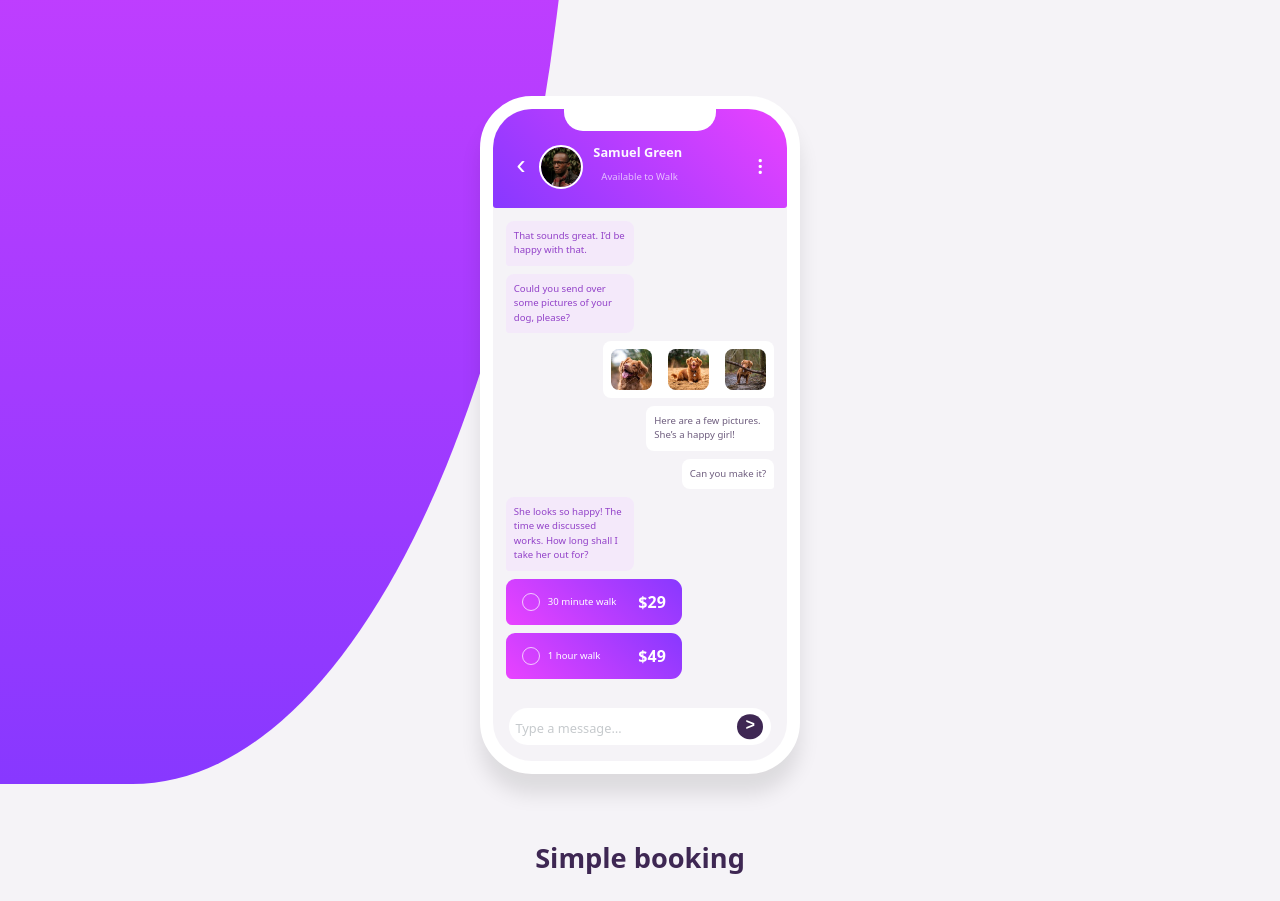
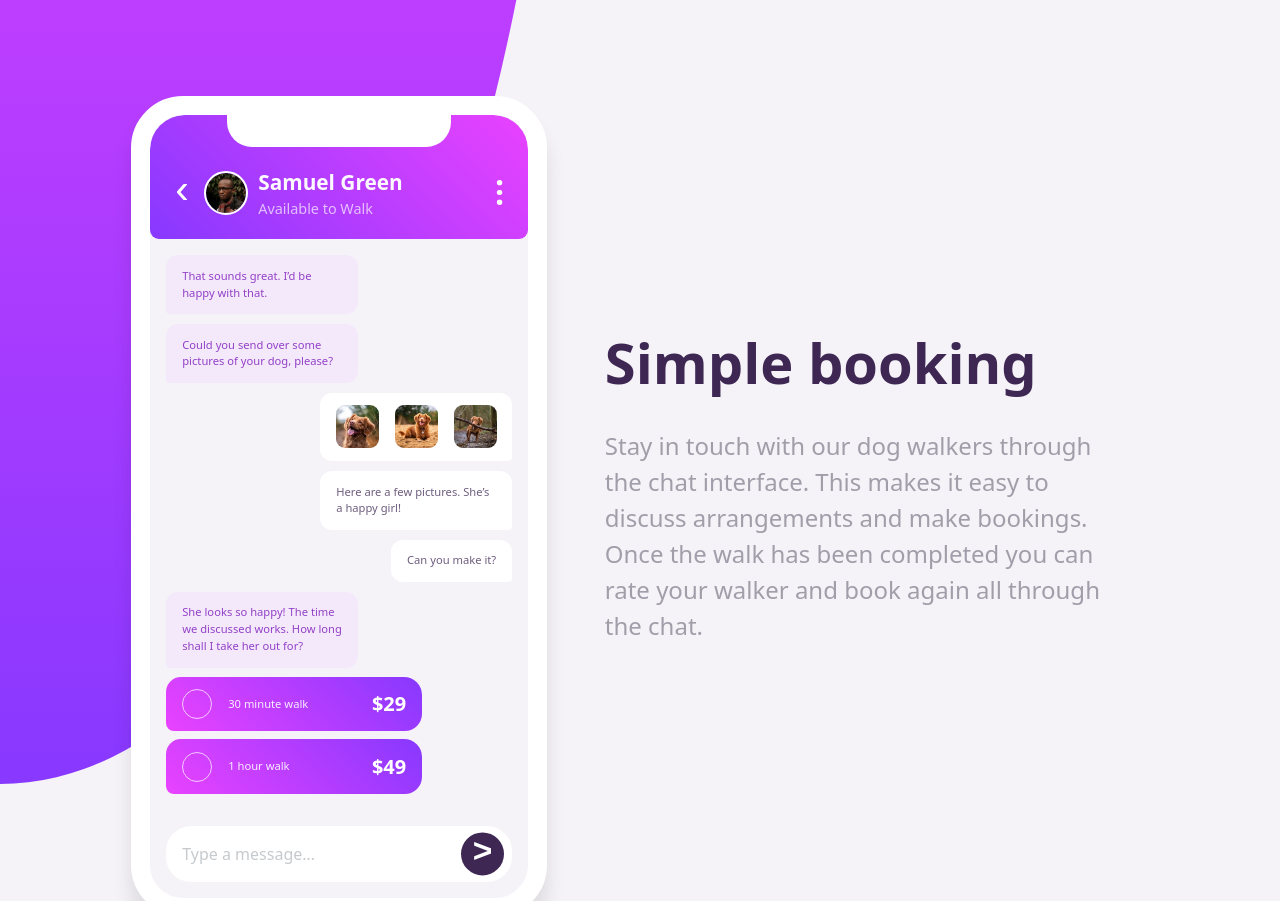
Before and after one commit to Dmitriy24S/Chat-app-CSS-illustration, a plain HTML site: page index.html in a window 1280 px wide. Shown: the top 901 px of the page. Drawn offline with nearby package versions, Linux system fonts and the light colour scheme.

Commit message:
add desktop style, style adjustmests spacings padding

```diff
--- a/index.html
+++ b/index.html
@@ -12,6 +12,8 @@
       referrerpolicy="no-referrer"
     />
     <link rel="stylesheet" href="style.css" />
+    <script src="https://cdnjs.cloudflare.com/ajax/libs/gsap/3.9.1/gsap.min.js" defer></script>
+    <script src="script.js" defer></script>
     <title>Chat app illustration</title>
   </head>
   <body>
@@ -47,7 +49,7 @@
           </p>
           <form class="time-option-form flex flex-col">
             <div class="form-option-container">
-              <label for="30min" class="flex items-center px-4 py-2">
+              <label for="30min" class="flex items-center px-4 py-1.5">
                 <input type="radio" name="time-option-radio" id="30min" />
                 <span class="radio"></span>
                 <p>30 minute walk</p>
@@ -55,7 +57,7 @@
               </label>
             </div>
             <div class="form-option-container">
-              <label for="1hr" class="flex items-center px-4 py-2">
+              <label for="1hr" class="flex items-center px-4 py-1.5">
                 <input type="radio" name="time-option-radio" id="1hr" />
                 <span class="radio"></span>
                 <p>1 hour walk</p>
@@ -72,6 +74,7 @@
               name="message-input"
               id="message-input"
               placeholder="Type a message…"
+              autocomplete="off"
             />
           </label>
           <button type="submit">&#62;</button>
--- a/style.css
+++ b/style.css
@@ -77,7 +77,7 @@ main {
   width: calc(100% - 2rem);
   max-width: 20rem;
 }
-.illustration p {
+.message-box p {
   width: -moz-fit-content;
   width: fit-content;
   padding: 0.5rem;
@@ -92,11 +92,14 @@ main {
   padding: 0.8rem;
 }
 .incoming-msg {
-  max-width: 8rem;
+  max-width: 9rem;
   left: 0;
   background-color: hsl(278deg 86% 94% / 60%);
   color: hsl(276, 55%, 52%);
   border-radius: 8px 8px 8px 3px;
+  -webkit-transform-origin: bottom left;
+  -ms-transform-origin: bottom left;
+  transform-origin: bottom left;
 }
 .reply-msg {
   max-width: 8rem;
@@ -105,6 +108,9 @@ main {
   color: hsl(271, 15%, 43%);
   margin-left: auto;
   border-radius: 8px 8px 3px 8px;
+  -webkit-transform-origin: bottom right;
+  -ms-transform-origin: bottom right;
+  transform-origin: bottom right;
 }
 img {
   display: block;
@@ -124,11 +130,15 @@ img {
 .form-option-container {
   background: linear-gradient(45deg, hsl(293, 100%, 63%), hsl(264, 100%, 61%));
   color: white;
-  border-radius: 9px 11px 11px 6px;
-  max-width: 11rem;
+  border-radius: 16px 11px 11px 6px;
+  max-width: 12rem;
 }
 input[type="radio"] {
   display: none;
+}
+.form-option-container p {
+  opacity: 0.9;
+  font-weight: 400;
 }
 .form-option-container span {
   width: 18px;
@@ -197,7 +207,7 @@ input::placeholder {
 .text-section {
   display: flex;
   flex-direction: column;
-  gap: 1.7rem;
+  gap: 1rem;
   padding-bottom: 3rem;
   width: auto;
   max-width: 40rem;
@@ -224,6 +234,137 @@ input::placeholder {
   color: hsl(228, 45%, 44%);
 }
 
+/* dekstop */
+@media (min-width: 768px) {
+  main {
+    display: flex;
+    justify-content: center;
+    align-items: center;
+    gap: clamp(1rem, 2vw, 6rem);
+    padding-bottom: 6rem;
+  }
+  .bg-shape {
+    border-radius: 0 0 108% 0%;
+  }
+  /* app top desktop */
+  .app-top {
+    border-radius: 35px 35px 9px 9px;
+    padding-top: 3rem;
+  }
+  .app-top p {
+    font-size: 0.9rem;
+  }
+  .app-top h3 {
+    font-size: 1.3rem;
+  }
+  /* app top btns desktop */
+  .return {
+    font-size: 2.5rem;
+  }
+  .more-action-btn {
+    font-size: 2rem;
+  }
+  /* app top notch desktop */
+  .app-top:after {
+    content: "";
+    position: absolute;
+    background-color: #fff;
+    width: 14rem;
+    height: 2rem;
+    border-radius: 0 0 25px 25px;
+    top: 0;
+    right: 0;
+    left: 0;
+    margin: 0 auto;
+  }
+  /* app main */
+  .illustration {
+    margin: 0;
+    border: 19px solid white;
+    width: 30rem;
+    max-width: 26rem;
+  }
+  .message-box p {
+    padding: 0.8rem 1rem;
+    font-size: 0.7rem;
+  }
+  .message-box {
+    /* gap: 1rem; */
+    gap: 0.6rem;
+    padding-bottom: 1rem;
+    padding: 1rem;
+  }
+  .incoming-msg {
+    max-width: 12rem;
+    border-radius: 12px 12px 12px 4px;
+  }
+  .reply-msg {
+    max-width: 12rem;
+    border-radius: 12px 12px 4px 12px;
+  }
+  .img-reply img {
+    width: 43px;
+    border-radius: 9px;
+  }
+  /* time option */
+  .form-option-container {
+    border-radius: 15px 18px 17px 8px;
+    max-width: 16rem;
+  }
+  .form-option-container span {
+    width: 30px;
+    height: 30px;
+    border: 1px solid rgba(255, 255, 255, 0.712);
+  }
+  input[type="radio"]:checked + span:after {
+    width: 10px;
+    height: 10px;
+  }
+  .option-price {
+    font-size: 1.25rem;
+  }
+  /* app bottom text input */
+  .message-input-form input {
+    padding: 1rem;
+  }
+  .message-input-form button {
+    height: 2.7rem;
+    width: 2.7rem;
+    font-size: 2.1rem;
+  }
+  input::placeholder {
+    font-size: 1rem;
+  }
+  /* text section */
+  .text-section {
+    text-align: left;
+    padding: 0rem 2rem 3rem;
+    margin: 0;
+    gap: 1.5rem;
+    width: 40%;
+    max-width: 44rem;
+  }
+  .text-section h1 {
+    font-size: 3.2rem;
+  }
+  .text-section p {
+    font-size: 1.2rem;
+    margin: 0;
+    max-width: none;
+  }
+}
+@media (min-width: 1074px) {
+  .text-section h1 {
+    font-size: 3.5rem;
+  }
+  .text-section p {
+    font-size: 1.5rem;
+  }
+  .text-section {
+    width: 45%;
+  }
+}
+
 /* hover */
 @media (hover) {
   input[type="radio"] + span:hover {
```
Also changed, not shown: script.js (added).
